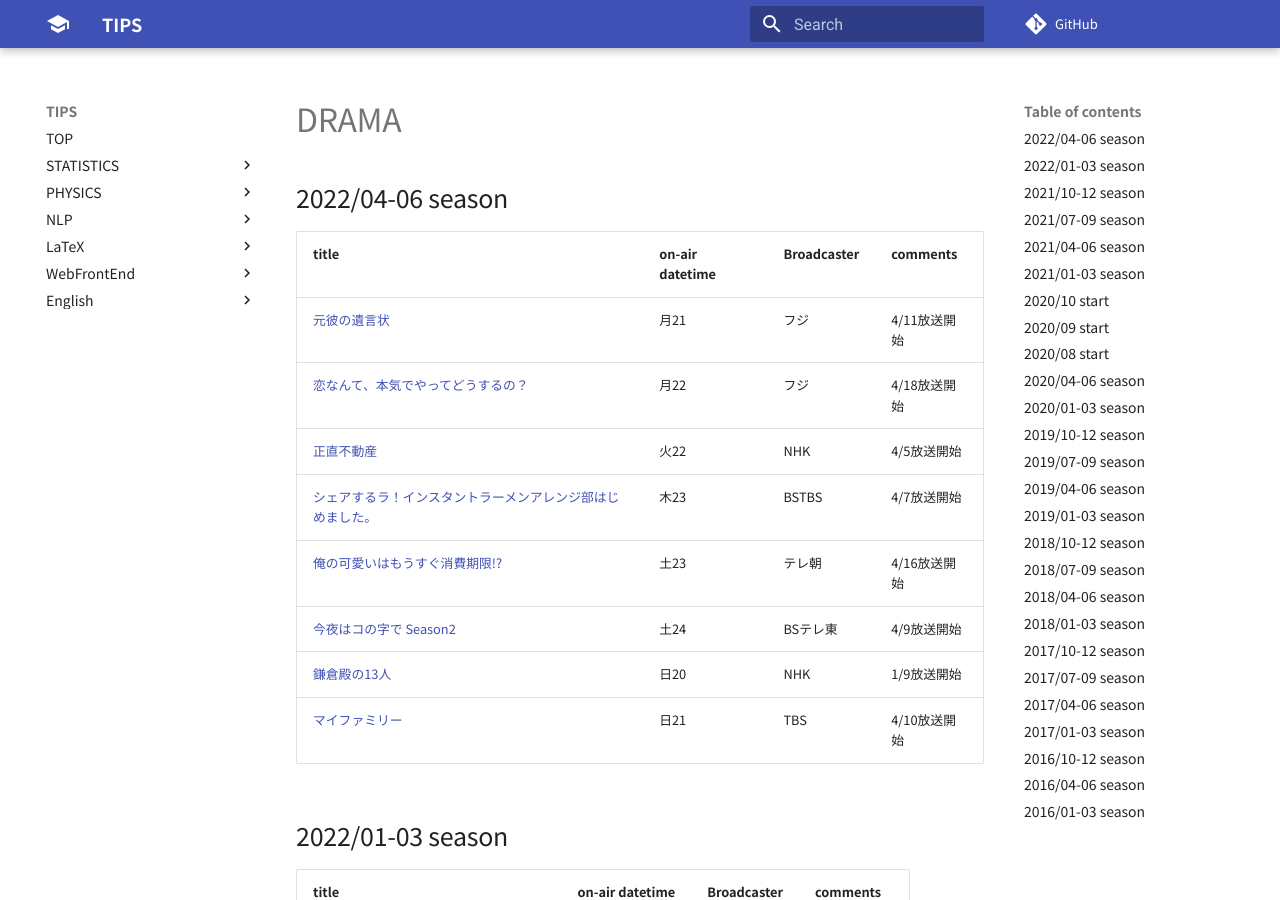
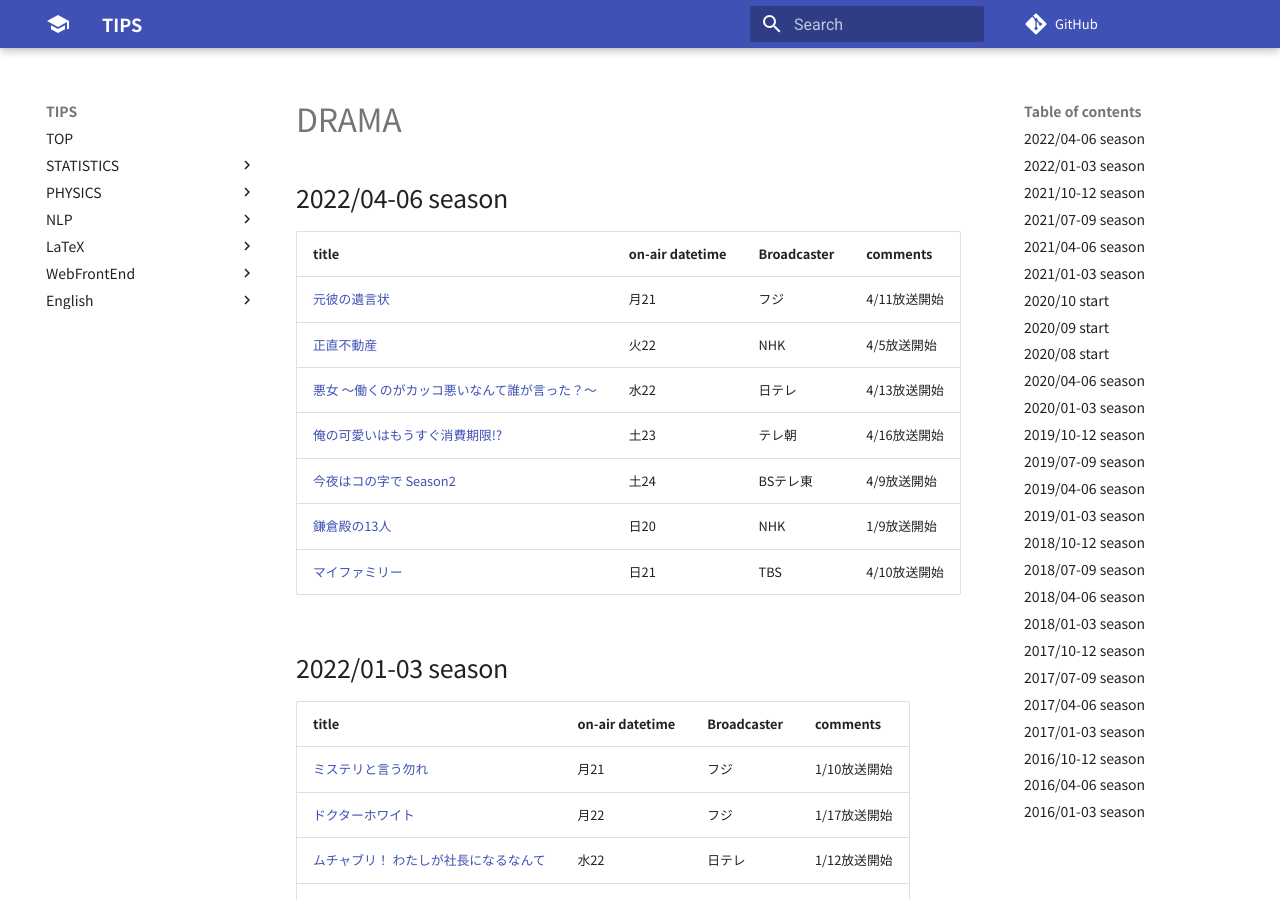
Before and after one commit to aYukiYoshida/tips, an MkDocs documentation site: the page built from docs/favorites/drama.md, in a window 1280 px wide and 900 px high. Built offline with MkDocs 1.6.1 and Material for MkDocs 9.7.7, drawn with Linux system fonts in a browser that asks for light colours; comment, search, counter and statistics services are not loaded.

Commit message:
[mod] Modify table of 2022/04-2022/06 to drama doc

```diff
--- a/docs/favorites/drama.md
+++ b/docs/favorites/drama.md
@@ -5,9 +5,8 @@
 |title|on-air datetime|Broadcaster|comments|
 |:-|:-|:-|:-|
 |[元彼の遺言状](https://www.fujitv.co.jp/motokare/)|月21|フジ|4/11放送開始|
-|[恋なんて、本気でやってどうするの？](https://www.ktv.jp/koimaji/)|月22|フジ|4/18放送開始|
 |[正直不動産](https://www.nhk.jp/p/ts/5GKZ6NXYVM/)|火22|NHK|4/5放送開始|
-|[シェアするラ！インスタントラーメンアレンジ部はじめました。](https://sharesuru-ra.com/)|木23|BSTBS|4/7放送開始|
+|[悪女 〜働くのがカッコ悪いなんて誰が言った？〜](https://www.ntv.co.jp/waru2022/)|水22|日テレ|4/13放送開始|
 |[俺の可愛いはもうすぐ消費期限!?](https://www.tv-asahi.co.jp/orekawa/)|土23|テレ朝|4/16放送開始|
 |[今夜はコの字で Season2](https://www.bs-tvtokyo.co.jp/konoji2/)|土24|BSテレ東|4/9放送開始|
 |[鎌倉殿の13人](https://www.nhk.or.jp/kamakura13/)|日20|NHK|1/9放送開始|
```
